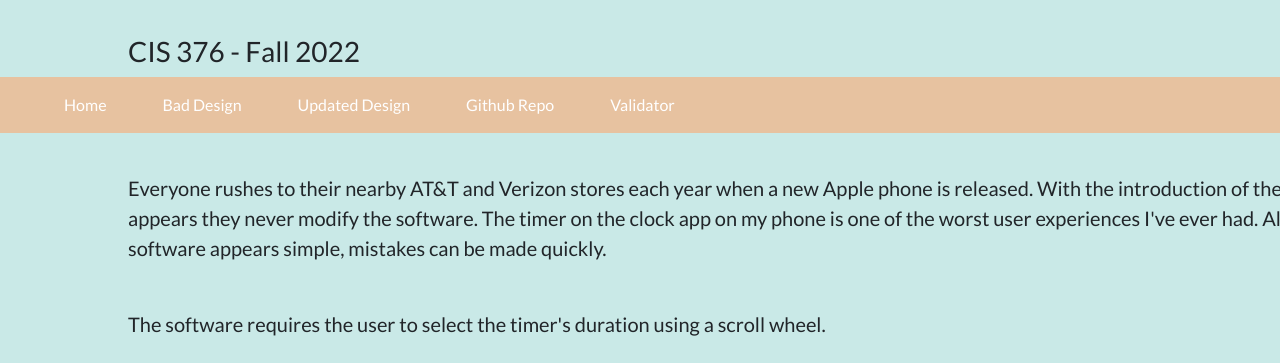
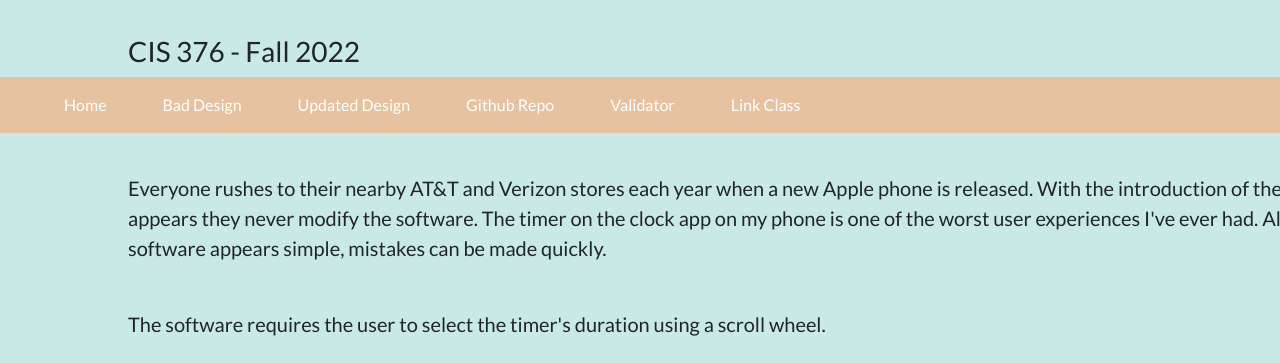
Before and after one commit to HauHuynh90/Julliet, a plain HTML site: page pages/badDesign.html in a window 1280 px wide. Shown: the part 66-429 px from the top of the page. Drawn offline with nearby package versions, Linux system fonts and the light colour scheme.

Commit message:
Update badDesign.html

```diff
--- a/pages/badDesign.html
+++ b/pages/badDesign.html
@@ -30,6 +30,7 @@
             <a class="nav-item nav-link" href="../pages/goodDesign.html">Updated Design</a>
             <a class="nav-item nav-link" href="https://github.com/HauHuynh90/Julliet" target="_blank">Github Repo</a>
             <a class="nav-item nav-link" href="https://validator.w3.org/nu/?showsource=yes&showoutline=yes&showimagereport=yes&checkerrorpages=yes&useragent=Validator.nu%2FLV+http%3A%2F%2Fvalidator.w3.org%2Fservices&acceptlanguage=&doc=https%3A%2F%2Fhauhuynh90.github.io%2FJulliet%2F" target="_blank">Validator</a>
+            <a class="nav-item nav-link" href="https://gist.github.com/barrycumbie/de4aa0fcb0cad79a870305240d726cd0">Link Class</a>
           </div>
         </div>
       </nav>
```
